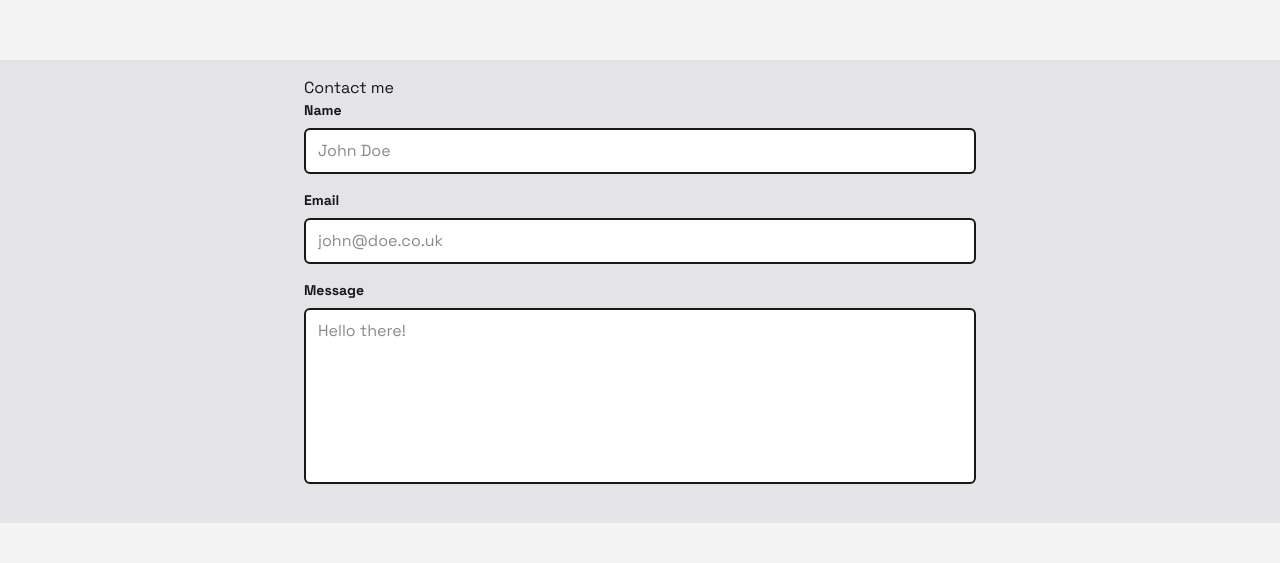
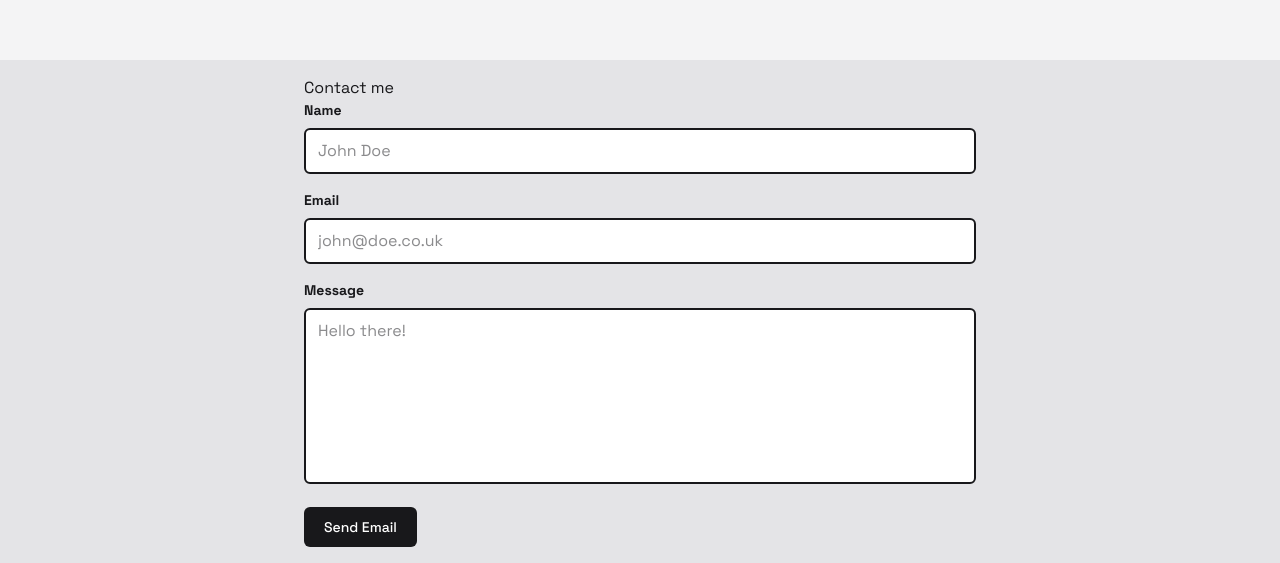
Before and after one commit to scottjoe1996/portfolio, a Next.js app: page / in a window 1280 px wide. Shown: the part 1876-2439 px from the top of the page. Before the commit the page ends 2399 px from the top, so only its background shows below. Built offline with nearby package versions, Linux system fonts and the light colour scheme.

Commit message:
added simple sumbit button to logic field values

```diff
--- a/components/navbar/nav-link.tsx
+++ b/components/navbar/nav-link.tsx
@@ -10,10 +10,7 @@ const NavLink: React.FC<React.PropsWithChildren<NavLinkProps>> = ({
   href,
 }) => {
   return (
-    <Link
-      href={href}
-      className="group text-md font-bold text-zinc-100 outline-none"
-    >
+    <Link href={href} className="group font-bold text-zinc-100 outline-none">
       {children}
       <div className="h-1 w-0 bg-zinc-100 transition-[width] duration-300 ease-in-out group-hover:w-full group-focus:w-full" />
     </Link>
--- a/components/sections/contact/contact-section.tsx
+++ b/components/sections/contact/contact-section.tsx
@@ -1,3 +1,5 @@
+"use client";
+
 import React from "react";
 
 import TextField from "./text-field";
@@ -11,7 +13,15 @@ const ContactSection: React.FC = () => {
     >
       <div className="w-full max-w-2xl">
         <h2>Contact me</h2>
-        <form>
+        <form
+          onSubmit={(event) => {
+            event.preventDefault();
+            const formData = new FormData(event.currentTarget);
+            console.log(formData.get("name"));
+            console.log(formData.get("email"));
+            console.log(formData.get("message"));
+          }}
+        >
           <TextField
             id="name"
             type="text"
@@ -30,6 +40,12 @@ const ContactSection: React.FC = () => {
             placeholder="Hello there!"
             rows={6}
           />
+          <button
+            type="submit"
+            className="bg-foreground focus:ring-primary rounded-md px-5 py-2.5 text-sm font-medium text-white hover:bg-gray-900 focus:ring-4 focus:outline-none"
+          >
+            Send Email
+          </button>
         </form>
       </div>
     </section>
--- a/components/sections/contact/field-wrapper.tsx
+++ b/components/sections/contact/field-wrapper.tsx
@@ -13,7 +13,7 @@ const FieldWrapper: React.FC<React.PropsWithChildren<FieldWrapperProps>> = ({
   const StyleChildren = React.Children.map(children, (child) => {
     if (React.isValidElement<HTMLElement>(child)) {
       return React.cloneElement(child, {
-        className: `${child.props.className} w-full appearance-none rounded-md border-2 bg-white px-3 py-2 leading-relaxed focus:border-primary focus:outline focus:outline-primary`,
+        className: `${child.props.className ?? ""} w-full appearance-none rounded-md border-2 bg-white px-3 py-2 leading-relaxed focus:border-primary focus:outline focus:outline-primary`,
       });
     }
   });
--- a/components/sections/contact/text-field.tsx
+++ b/components/sections/contact/text-field.tsx
@@ -16,7 +16,7 @@ const TextField: React.FC<TextFieldProps> = ({
 }) => {
   return (
     <FieldWrapper id={id} label={label}>
-      <input id={id} type={type} placeholder={placeholder} />
+      <input id={id} name={id} type={type} placeholder={placeholder} />
     </FieldWrapper>
   );
 };
--- a/components/sections/contact/textarea-field.tsx
+++ b/components/sections/contact/textarea-field.tsx
@@ -19,6 +19,7 @@ const TextareaField: React.FC<TextareaFieldProps> = ({
       <textarea
         className="resize-none"
         id={id}
+        name={id}
         placeholder={placeholder}
         rows={rows}
       />
```
